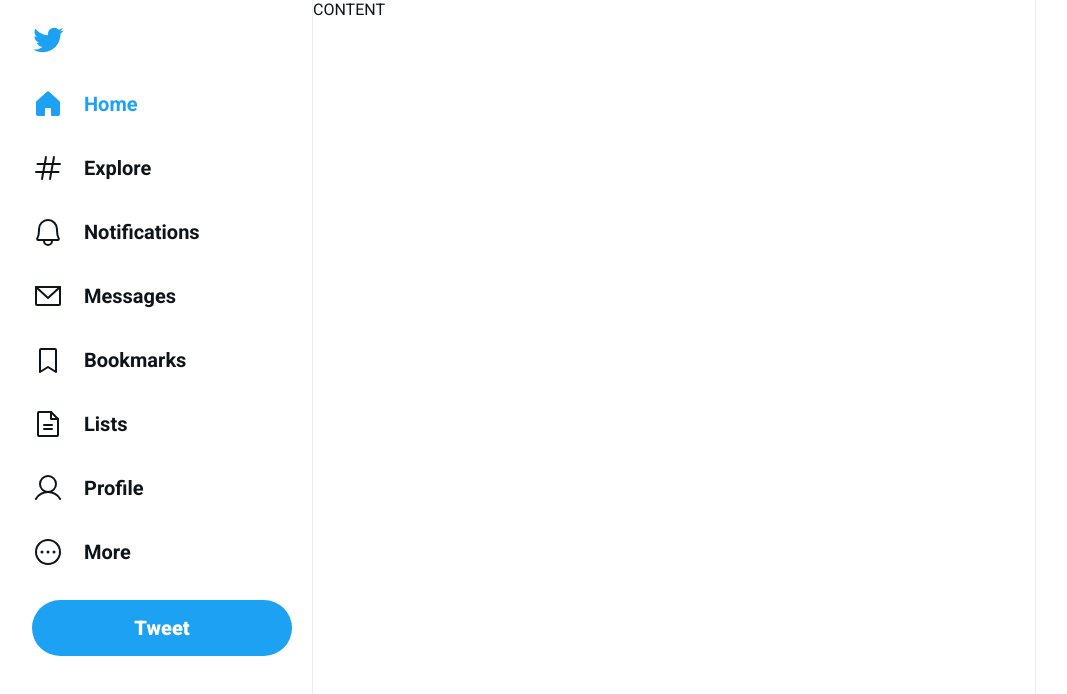
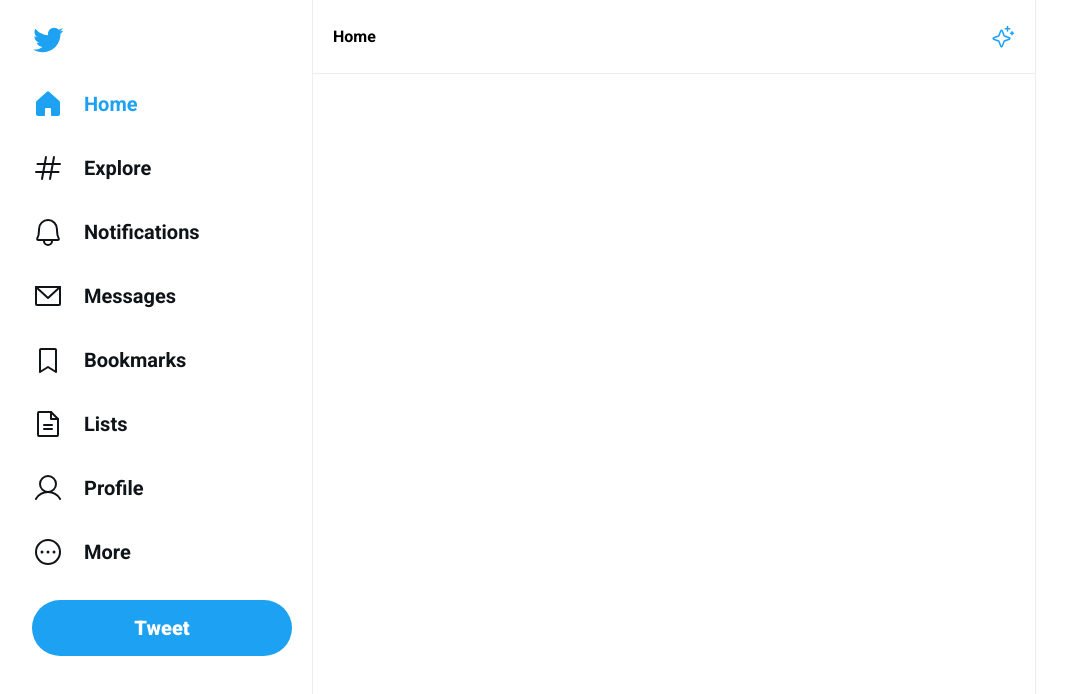
Before and after one commit to Jeronimo-MZ/twitter-ui, a React (Vite) app: page / in a window 1280 px wide. Shown: the top 694 px of the page, without its empty margins (116-1183 px from the left). Built offline with nearby package versions, Linux system fonts and the light colour scheme.

Commit message:
feat: add Header component

```diff
--- /dev/null
+++ b/src/components/header/header.module.css
@@ -0,0 +1,16 @@
+.container {
+    display: flex;
+    align-items: center;
+    justify-content: space-between;
+    padding: 2.45rem 2rem;
+    border-bottom: 1px solid var(--border-color);
+
+    font-weight: 700;
+    color: black;
+}
+
+.container svg {
+    width: 2.4rem;
+    height: 2.4rem;
+    color: var(--twitter-blue);
+}
--- /dev/null
+++ b/src/components/header/index.tsx
@@ -0,0 +1,10 @@
+import { Sparkle } from "phosphor-react";
+import styles from "./header.module.css";
+export function Header() {
+    return (
+        <header className={styles.container}>
+            <span>Home</span>
+            <Sparkle />
+        </header>
+    );
+}
--- a/src/pages/Home/index.tsx
+++ b/src/pages/Home/index.tsx
@@ -1,3 +1,4 @@
+import { Header } from "@/components/header";
 import { Sidebar } from "@/components/sidebar";
 import styles from "./home.module.css";
 
@@ -5,7 +6,9 @@
     return (
         <div className={styles.container}>
             <Sidebar />
-            <div className={styles.content}>CONTENT</div>
+            <div className={styles.content}>
+                <Header />
+            </div>
         </div>
     );
 }
```
